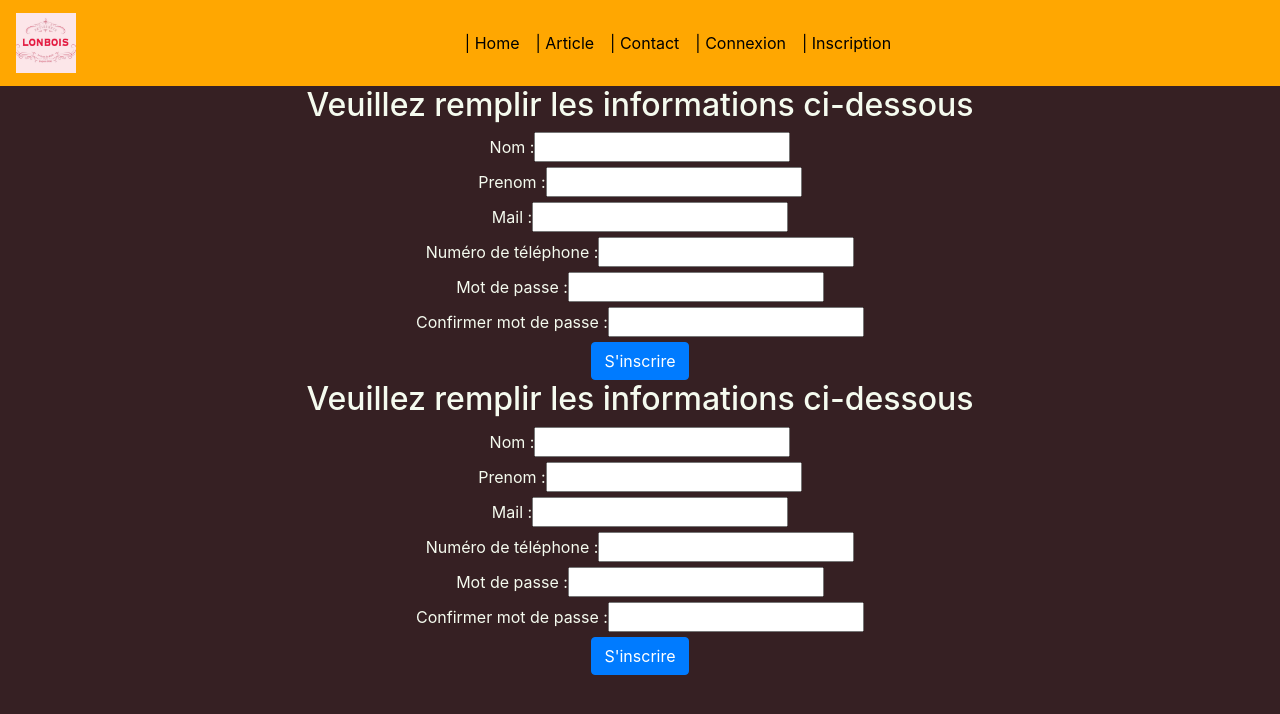
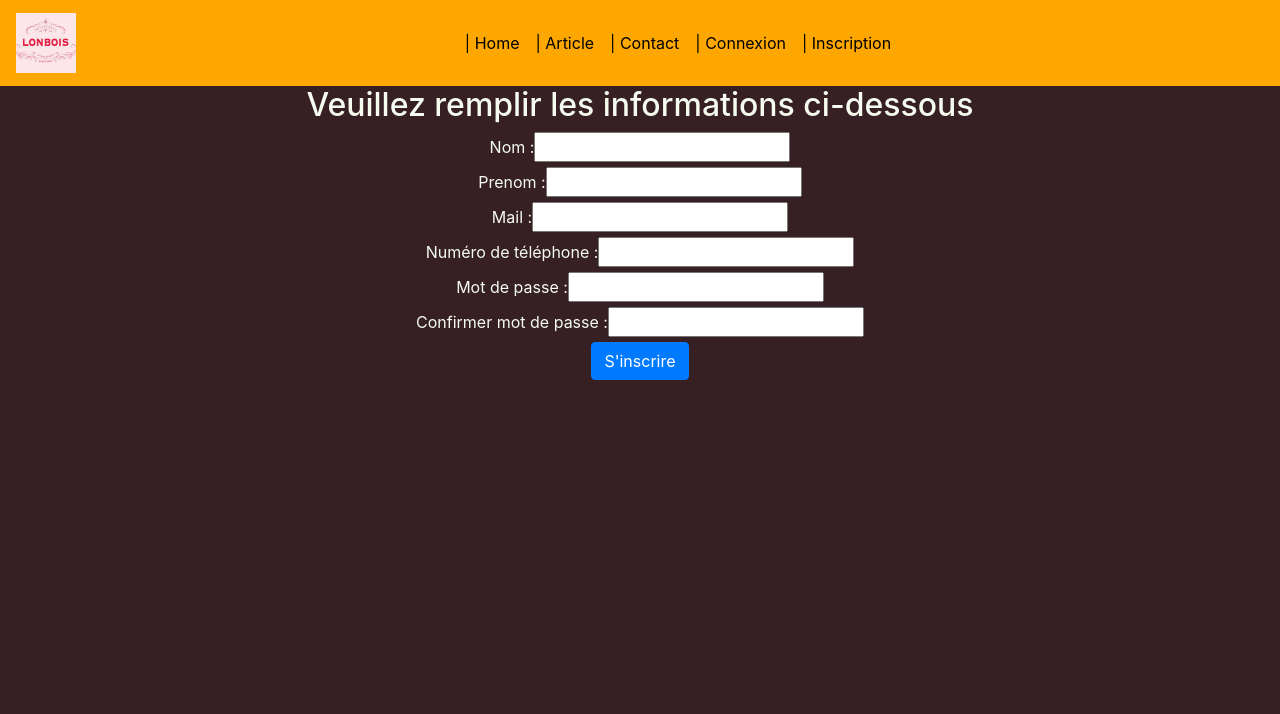
Before and after one commit to MagnesSimon/Web2021, a React (Create React App) app in the folder bakery/: page /inscription in a window 1280 px wide. Shown: the top 714 px of the page. Built offline with nearby package versions, Linux system fonts and the light colour scheme.

Commit message:
erreur formulaire inscription

```diff
--- a/bakery/src/components/inscription/Inscription.js
+++ b/bakery/src/components/inscription/Inscription.js
@@ -113,45 +113,6 @@ class Inscription extends React.Component {
                         <button className='btn btn-primary' type="submit" id='sub' name='sub'>S'inscrire</button>
                     </div>
 
-                    <div className={'column-wrapper contact'}>
-                        <h2>Veuillez remplir les informations ci-dessous</h2>
-                        <div>
-                            <label htmlFor="Nom">Nom :</label>
-                            <input type="texte" id="nom" name="nom" value={this.state.nom} onChange={this.handleChange}
-                                   required/>
-                        </div>
-                        <div>
-                            <label htmlFor="Prenom">Prenom :</label>
-                            <input type="texte" id="prenom" name="prenom" value={this.state.prenom}
-                                   onChange={this.handleChange} required/>
-                        </div>
-                        <div>
-                            <label htmlFor="Mail">Mail :</label>
-                            <input type="texte" id="mail" name="mail" value={this.state.mail}
-                                   onChange={this.handleChange}
-                                   required/>
-                        </div>
-                        <div>
-                            <label htmlFor="Tem">Numéro de téléphone :</label>
-                            <input type="texte" id="tel" name="tel" value={this.state.tel} onChange={this.handleChange}
-                                   required/>
-                        </div>
-                        <div>
-                            <label htmlFor="Mdp">Mot de passe :</label>
-                            <input type="password" id="mdp" name="mdp" value={this.state.mdp}
-                                   onChange={this.handleChange}
-                                   required/>
-                        </div>
-                        <div>
-                            <label htmlFor="ConfMdp">Confirmer mot de passe :</label>
-                            <input type="password" id="confmdp" name="confmdp" value={this.state.confmdp}
-                                   onChange={this.handleChange} required/>
-                        </div>
-                        <div className="confirmer">
-                            <button type="submit" className="btn btn-primary" id='sub' name='sub'>S'inscrire</button>
-                        </div>
-
-                    </div>
                 </div>
             </div>
         </form>
```
